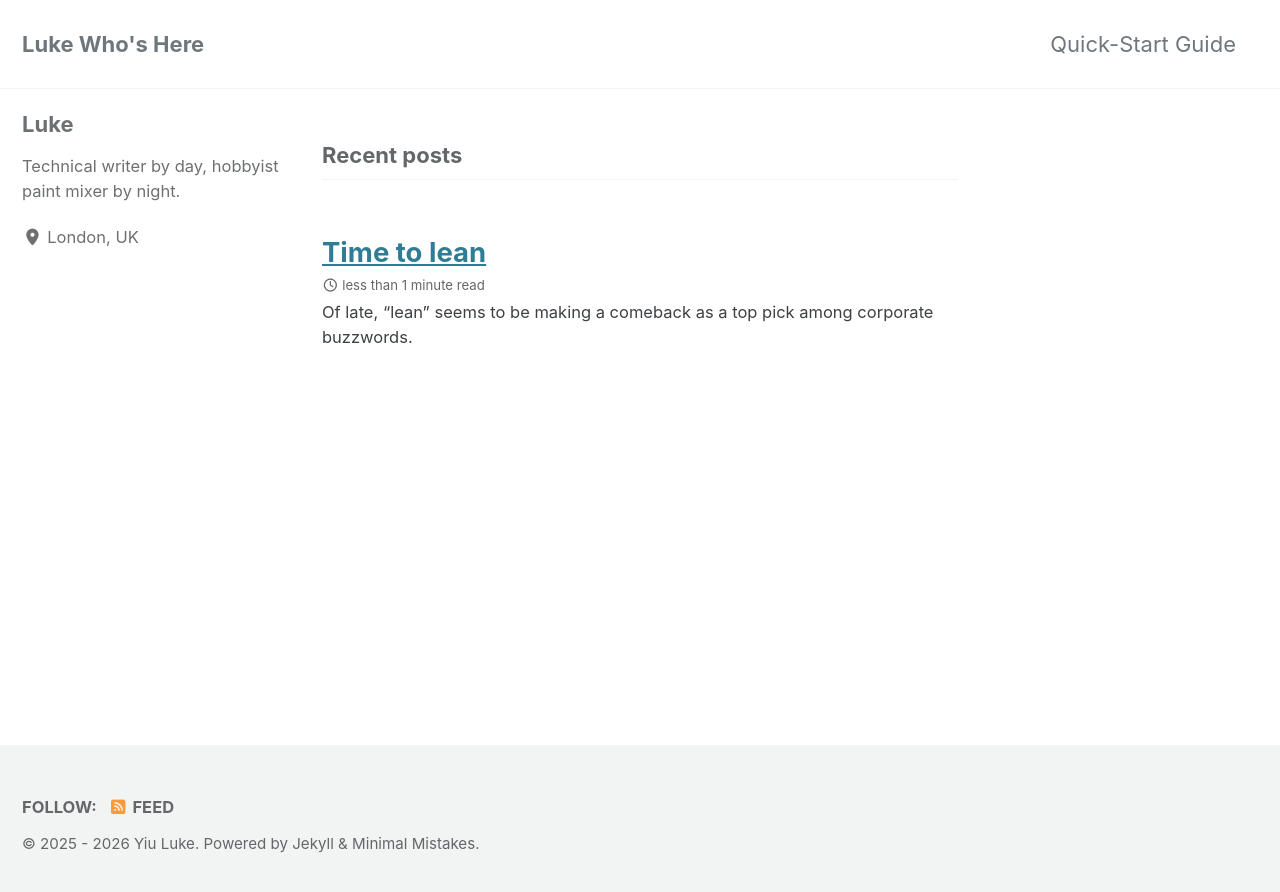
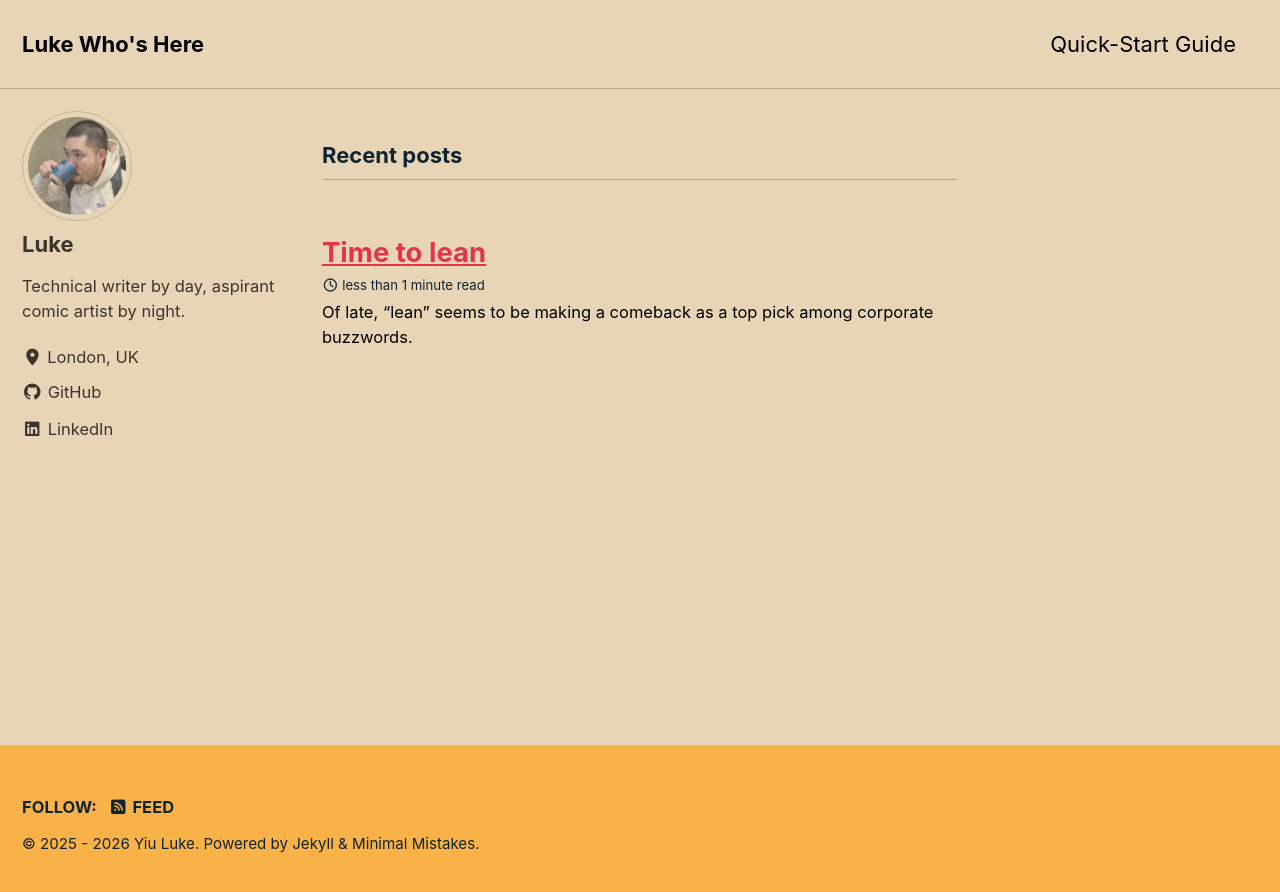
Before and after one commit to luke-whos-here/blog, a Jekyll site: the page built from index.html, in a window 1280 px wide. Shown: the top 892 px of the page. Built offline with Jekyll 4.4.1, drawn with Linux system fonts in a browser that asks for light colours; cached includes are drawn as plain includes; the list of posts is cut into pages by our own code.

Commit message:
Further personalisation
Add profile pic and links.

```diff
--- a/_config.yml
+++ b/_config.yml
@@ -12,7 +12,7 @@
 
 # theme                  : "minimal-mistakes-jekyll"
 # remote_theme           : "mmistakes/minimal-mistakes"
-minimal_mistakes_skin    : "default" # "air", "aqua", "contrast", "dark", "dirt", "neon", "mint", "plum", "sunrise", "catppuccin_latte", "catppuccin_mocha"
+minimal_mistakes_skin    : "sunrise" # "air", "aqua", "contrast", "dark", "dirt", "neon", "mint", "plum", "sunrise", "catppuccin_latte", "catppuccin_mocha"
 
 # Site Settings
 locale                   : "en-US"
@@ -21,7 +21,7 @@ title                    : "Luke Who's Here"
 title_separator          : "-"
 subtitle                 : # site tagline that appears below site title in masthead
 name                     : "Luke"
-description              : "The personal blog of Luke, technical writer by day, hobbyist paint mixer by night."
+description              : "The personal blog of Luke, technical writer by day, aspirant comic artist by night."
 url                      : "https://luke-whos-here.github.io" # the base hostname & protocol for your site e.g. "https://mmistakes.github.io"
 baseurl                  : "/blog"  # the subpath of your site, e.g. "/blog"
 repository               : "luke-whos-here/blog" # GitHub username/repo-name e.g. "mmistakes/minimal-mistakes"
@@ -115,8 +115,8 @@ analytics:
 # Site Author
 author:
   name             : "Luke"
-  avatar           : # path of avatar image, e.g. "/assets/images/bio-photo.jpg"
-  bio              : "Technical writer by day, hobbyist paint mixer by night."
+  avatar           : "/assets/images/profile-pic.jpg" # path of avatar image, e.g. "/assets/images/bio-photo.jpg"
+  bio              : "Technical writer by day, aspirant comic artist by night."
   location         : "London, UK"
   email            :
   # fediverse      : "@you@instance.social"  # used for fediverse:creator meta tag
@@ -135,7 +135,10 @@ author:
       # url: "https://facebook.com/"
     - label: "GitHub"
       icon: "fab fa-fw fa-github"
-      # url: "https://github.com/"
+      url: "https://github.com/luke-whos-here"
+    - label: "LinkedIn"
+      icon: "fab fa-fw fa-linkedin"
+      url: "https://www.linkedin.com/in/yiu-luke-9ab802167/"
     - label: "Instagram"
       icon: "fab fa-fw fa-instagram"
       # url: "https://instagram.com/"
```
Also changed, not shown: assets/images/catppuccin_latte-skin-archive-large.png (deleted), assets/images/catppuccin_mocha-skin-archive-large.png (deleted), assets/images/profile-pic.jpg (added), 3 other files.
